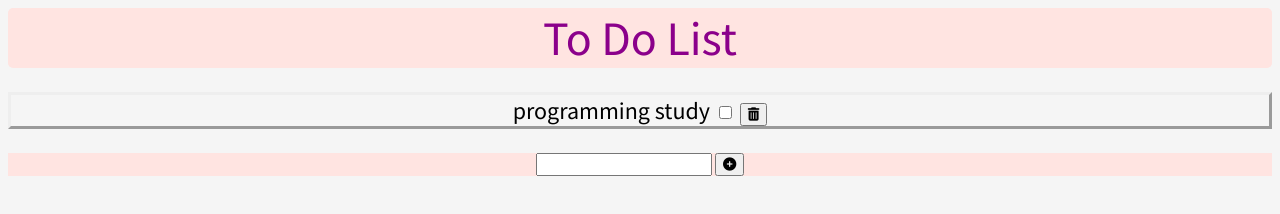
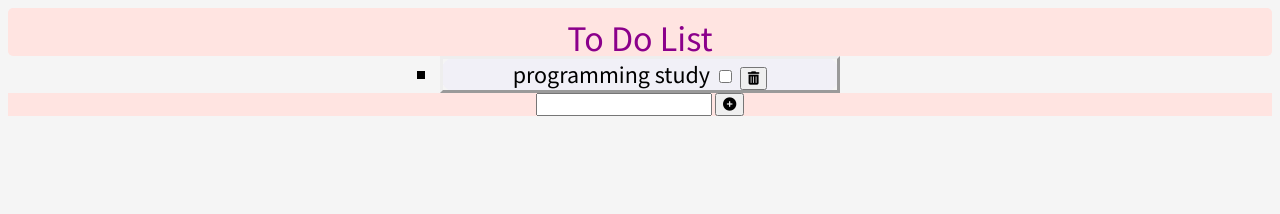
Before and after one commit to ksubin98/browser_st, a plain HTML site: page todo_list/index.html in a window 1280 px wide. Drawn offline with Linux system fonts and the light colour scheme.

Commit message:
edit style ..ing

```diff
--- a/todo_list/styles.css
+++ b/todo_list/styles.css
@@ -13,16 +13,22 @@ body {
 }
 
 .todo {
-  background-color: #ffe4e1;
+  height: 48px;
+  padding: 8px;
+  background: #ffe4e1;
   color: #8b008b;
-  font-size: 48px;
+  font-size: 36px;
   border-radius: 5px;
 }
 
 .item_list {
+  width: 400px;
   list-style: square;
   font-size: 24px;
   align-items: center;
+  margin: auto;
+  background-color: #f1f0f7;
+  border-radius: 20px;
 }
 
 .item {
```
